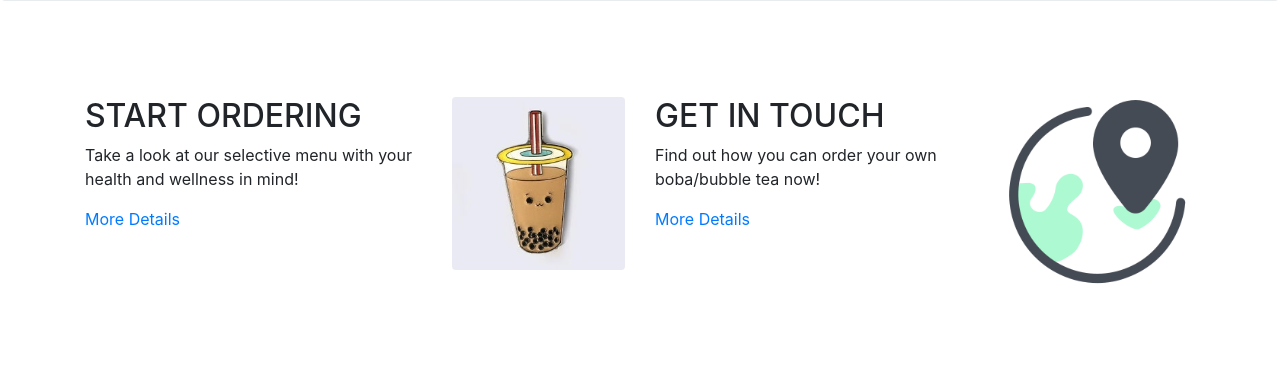
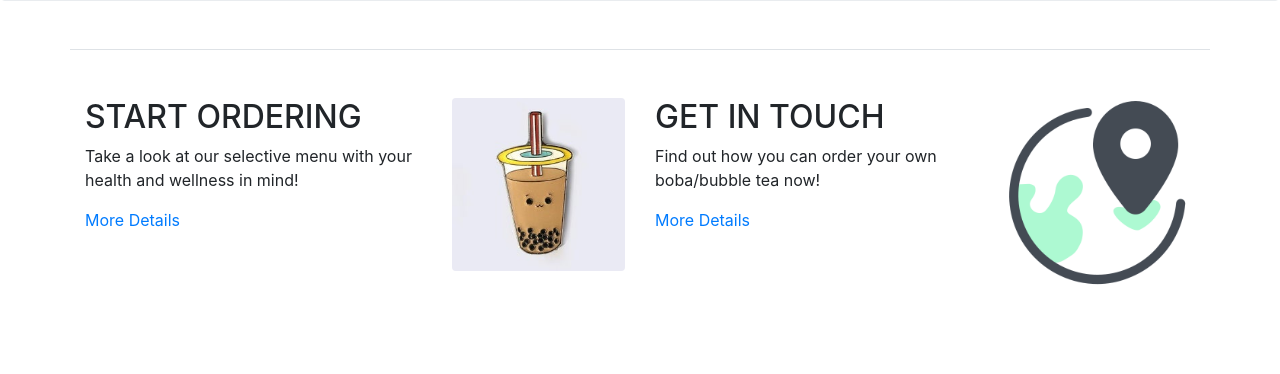
Before and after one commit to RogueNPC/sprint-boba-shop, a Flask app: page / in a window 1280 px wide. Shown: the part 791-1165 px from the top of the page. Before the commit the page ends 1075 px from the top, so only its background shows below. Run offline with Flask 2, Linux system fonts and the light colour scheme.

Commit message:
added quick border

```diff
--- a/templates/home.html
+++ b/templates/home.html
@@ -41,7 +41,7 @@
 </section>
 
 <!-- Some info cards -->
-<section class="container mb-5 mt-5 pb-5 pt-5">
+<section class="container border-top mb-5 mt-5 pb-5 pt-5">
     <div class="row">
         <div class="col-lg-6">
             <div class="d-flex justify-content-between">
```
